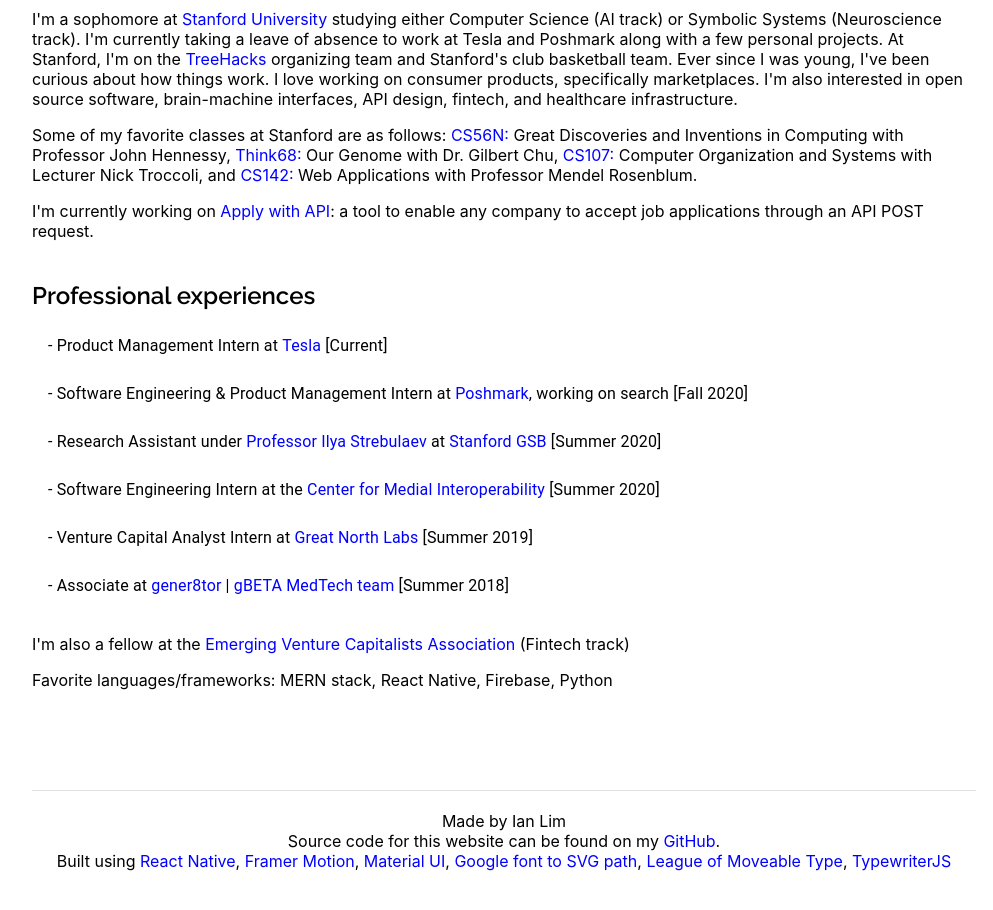
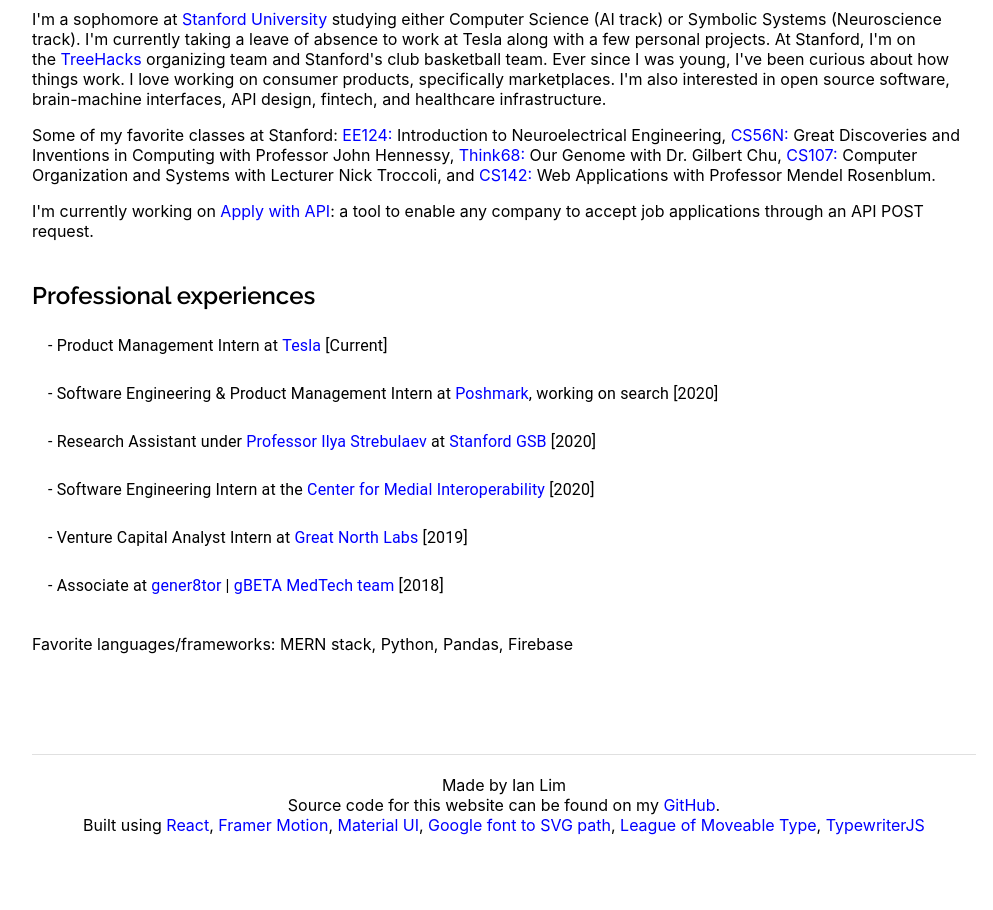
Before and after one commit to ianclim/ianlim.com, a React (Create React App) app: page / in a window 1280 px wide. Shown: the part 440-1350 px from the top of the page, without its empty margins (192-1185 px from the left). After the commit the page ends 1326 px from the top, so only its background shows below. Built offline with nearby package versions, Linux system fonts and the light colour scheme.

Commit message:
updated ee124

```diff
--- a/src/App.js
+++ b/src/App.js
@@ -25,10 +25,9 @@
     }
   }
   render() {
-    console.log("This is the process.env", process.env.PUBLIC_URL)
     return (
       <div className="App">
-        <Router basename={process.env.PUBLIC_URL}>
+        <Router>
           <div>
             <Grid container spacing={8}>
               <Grid item sm={2}>
--- a/src/components/Home/Home.css
+++ b/src/components/Home/Home.css
@@ -66,6 +66,6 @@
 .footer {
   align-items: center;
   flex-direction: column;
-  bottom: 0;
   height: 100px;
+  margin-top: auto;
 }
--- a/src/components/Home/Home.js
+++ b/src/components/Home/Home.js
@@ -71,7 +71,7 @@
           </div>
           <Typewriter
             options={{
-              strings: ['Minnesota ⇄ California', 'Software Engineer', 'Future samoyed owner', 'Coffee lover', 'Product Manager'],
+              strings: ['Minnesota ⇄ California', 'Building something new', 'Future samoyed owner', 'Coffee lover'],
               autoStart: true,
               loop: true,
               wrapperClassName: "typewriter",
@@ -102,7 +102,7 @@
                 I'm a sophomore at&nbsp;
               <a target="_blank" href="https://www.stanford.edu/">Stanford University</a>
               &nbsp;studying either Computer Science (AI track) or Symbolic Systems (Neuroscience track).
-              I'm currently taking a leave of absence to work at Tesla and Poshmark along with a few personal projects.
+              I'm currently taking a leave of absence to work at Tesla along with a few personal projects.
               At Stanford, I'm on the&nbsp;
               <a target="_blank" href="https://treehacks.com/">TreeHacks</a>
               &nbsp;organizing team and Stanford's club basketball team.
@@ -111,7 +111,9 @@
               I'm also interested in open source software, brain-machine interfaces, API design, fintech, and healthcare infrastructure.
               </p>
               <p>
-                Some of my favorite classes at Stanford are as follows:
+                Some of my favorite classes at Stanford:
+                <a target="_blank" href="https://explorecourses.stanford.edu/search?q=EE+124%3A+Introduction+to+Neuroelectrical+Engineering&filter-coursestatus-Active=on&view=catalog&academicYear=20102011"> EE124: </a>
+                Introduction to Neuroelectrical Engineering,
                 <a target="_blank" href="https://explorecourses.stanford.edu/search?view=catalog&filter-coursestatus-Active=on&page=0&catalog=&q=CS56N"> CS56N: </a>
                 Great Discoveries and Inventions in Computing with Professor John Hennessy,
                 <a target="_blank" href="https://explorecourses.stanford.edu/search?view=catalog&filter-coursestatus-Active=on&q=THINK%2068:%20Our%20Genome&academicYear=20192020"> Think68: </a>
@@ -143,7 +145,7 @@
                   <ListItemText>
                     - Software Engineering &amp; Product Management Intern at&nbsp;
                   <a target="_blank" href="https://poshmark.com/">Poshmark</a>
-                  , working on search [Fall 2020]
+                  , working on search [2020]
                   </ListItemText>
                 </ListItem>
                 <ListItem>
@@ -152,21 +154,21 @@
                   <a target="_blank" href="https://www.gsb.stanford.edu/faculty-research/faculty/ilya-strebulaev">Professor Ilya Strebulaev</a>
                   &nbsp;at&nbsp;
                   <a target="_blank" href="https://www.gsb.stanford.edu/">Stanford GSB</a>
-                  &nbsp;[Summer 2020]
+                  &nbsp;[2020]
                   </ListItemText>
                 </ListItem>
                 <ListItem>
                   <ListItemText>
                     - Software Engineering Intern at the&nbsp;
                     <a target="_blank" href="https://center4mi.org/">Center for Medial Interoperability</a>
-                    &nbsp;[Summer 2020]
+                    &nbsp;[2020]
                   </ListItemText>
                 </ListItem>
                 <ListItem>
                   <ListItemText>
                     - Venture Capital Analyst Intern at&nbsp;
                   <a target="_blank" href="https://greatnorthlabs.com/">Great North Labs</a>
-                  &nbsp;[Summer 2019]
+                  &nbsp;[2019]
                   </ListItemText>
                 </ListItem>
                 <ListItem>
@@ -175,15 +177,12 @@
                   <a target="_blank" href="https://www.gener8tor.com/">gener8tor</a>
                   &nbsp;|&nbsp;
                   <a target="_blank" href="https://www.gbetamedtech.com/">gBETA MedTech team</a>
-                  &nbsp;[Summer 2018]
+                  &nbsp;[2018]
                   </ListItemText>
                 </ListItem>
               </List>
               <p>
-                I'm also a fellow at the <a target="_blank" href="https://www.evca.org/">Emerging Venture Capitalists Association</a>&nbsp;(Fintech track)
-              </p>
-              <p>
-                Favorite languages/frameworks: MERN stack, React Native, Firebase, Python
+                Favorite languages/frameworks: MERN stack, Python, Pandas, Firebase
               </p>
             </Box>
           </div>
@@ -200,7 +199,7 @@
           </div>
           <div>
             Built using&nbsp;
-            <a target="_blank" href="https://reactjs.org/">React Native</a>
+            <a target="_blank" href="https://reactjs.org/">React</a>
             ,&nbsp;
             <a target="_blank" href="https://www.framer.com/api/motion/">Framer Motion</a>
             ,&nbsp;
```
